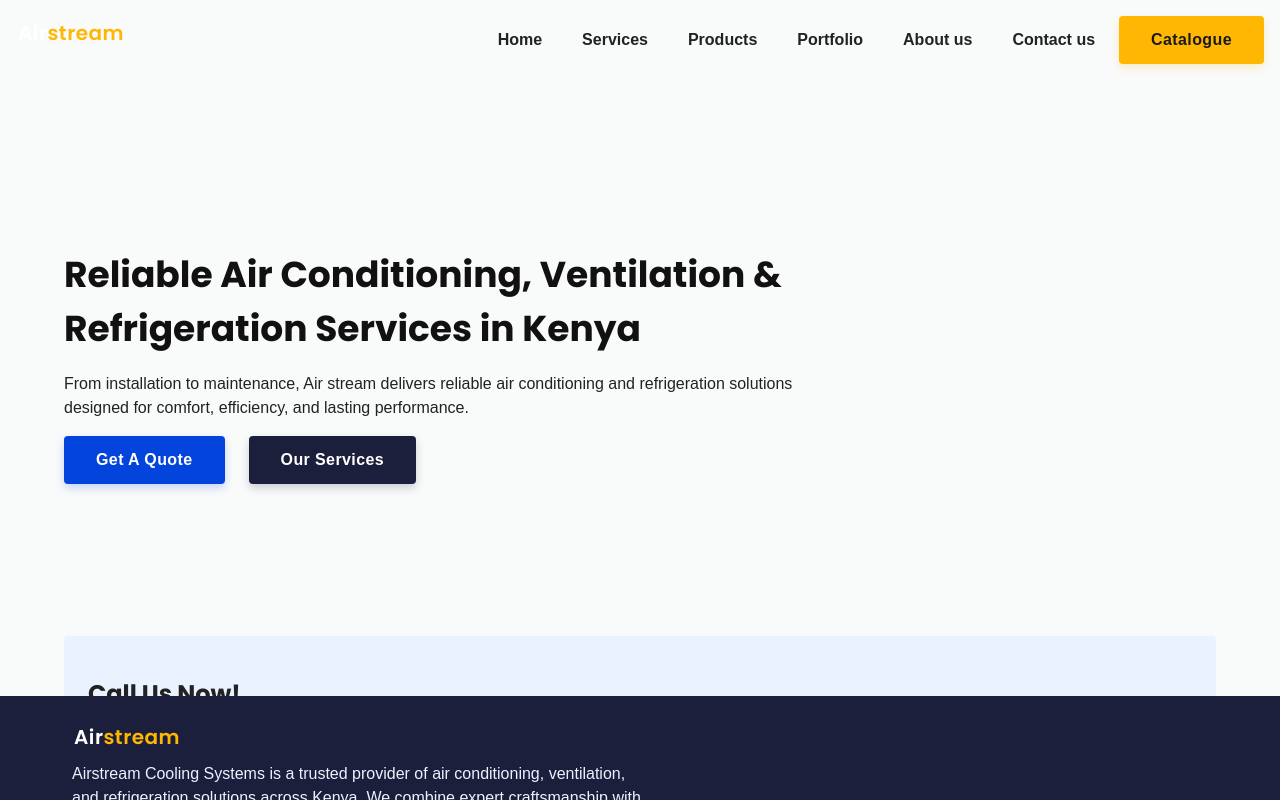
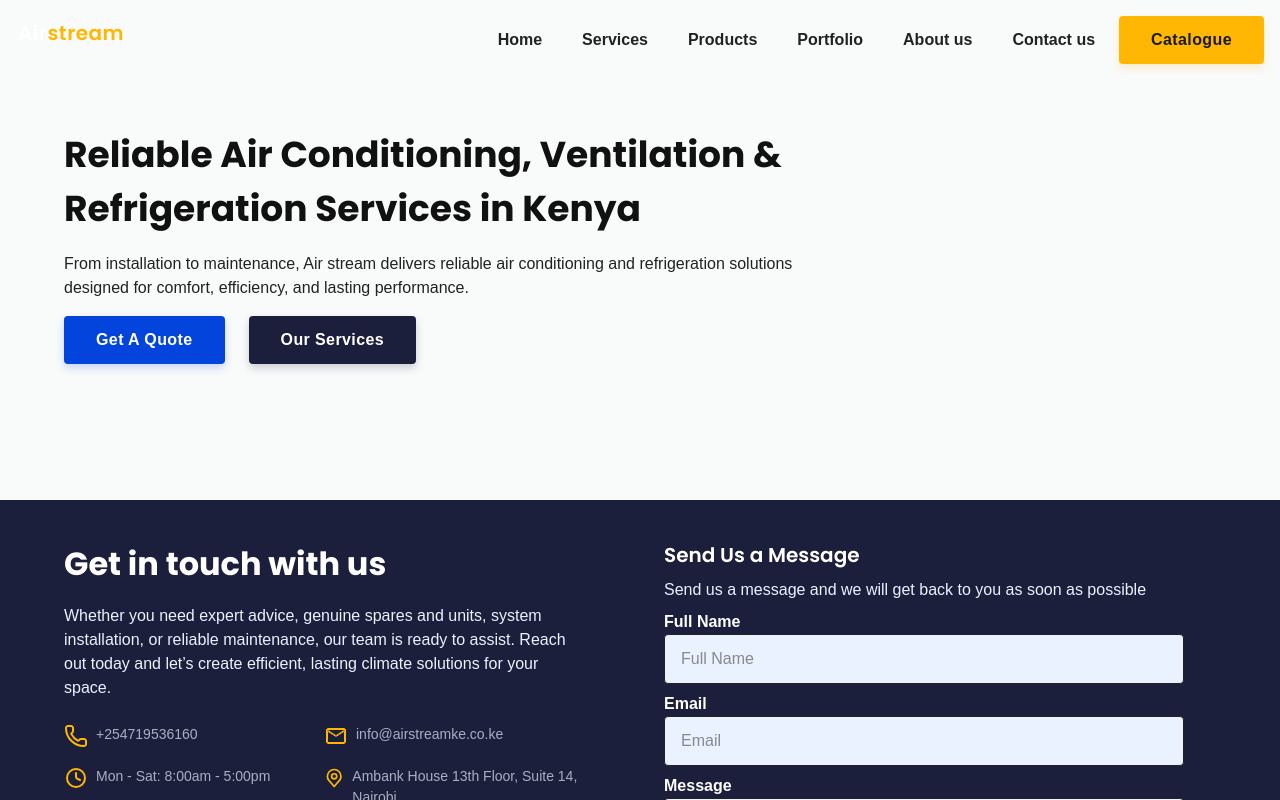
Before and after one commit to alphy1027/air-stream, a Next.js app: page / in a window 1280 px wide. Shown: the top 800 px of the page. Built offline with nearby package versions, Linux system fonts and the light colour scheme; no server answers; a web font is replaced by a local one.

Commit message:
fined tuned the contact us page

```diff
--- a/src/app/contact-us/page.tsx
+++ b/src/app/contact-us/page.tsx
@@ -1,16 +1,6 @@
-import SectionContainer from "@/components/section/SectionContainer";
-import SectionTitle from "@/components/UI-primitives/text/SectionTitle";
-import Text from "@/components/UI-primitives/text/Text";
 import { Metadata } from "next";
-import ContactInfo from "./components/ContactInfo";
-import { contact } from "@/content/contact";
-import PhoneIcon from "./icons/PhoneIcon";
-import EmailIcon from "./icons/EmailIcon";
-import ClockIcon from "./icons/ClockIcon";
-import LocationIcon from "./icons/LocationIcon";
-import Input from "@/components/UI-primitives/input/Input";
-import TextArea from "@/components/UI-primitives/input/TextArea";
-import Button from "@/components/UI-primitives/button";
+import GetInTouchSection from "./sections/GetInTouchSection";
+import LocationSection from "./sections/LocationSection";
 
 export const metadata: Metadata = {
   title: "Contact AirStream | HVAC & Refrigeration Services in Kenya",
@@ -29,73 +19,10 @@ export const metadata: Metadata = {
 
 export default function Contact() {
   return (
-    <div className="flex flex-col gap-y-brand-spacing-2xl">
+    <div className="flex flex-col gap-y-brand-page-spacing">
       <div className="w-full h-28 bg-neutral"></div>
-      <div className="bg-secondary py-brand-spacing">
-        <SectionContainer className="grid lg:grid-cols-2 lg:grid-rows-1 gap-x-brand-spacing-2xl content-between justify-center gap-y-brand-spacing-lg">
-          <div className="card max-w-[520px]">
-            <SectionTitle className="text-brand-white">Get in touch with us</SectionTitle>
-            <Text className="text-neutral">
-              Whether you need expert advice, genuine spares and units, system installation, or reliable maintenance,
-              our team is ready to assist. Reach out today and let’s create efficient, lasting climate solutions for
-              your space.
-            </Text>
-            <div className="grid grid-cols-1 pt-2 grid-rows-4 md:grid-cols-2 md:grid-rows-2 gap-y-3 gap-x-brand-spacing-xs">
-              <ContactInfo icon={<PhoneIcon />}>{contact.info.phone1}</ContactInfo>
-              <ContactInfo icon={<EmailIcon />}>{contact.info.email}</ContactInfo>
-              <ContactInfo icon={<ClockIcon />}>{contact.operationTime}</ContactInfo>
-              <ContactInfo icon={<LocationIcon />}>
-                {contact.location.street}, {contact.location.city}
-              </ContactInfo>
-            </div>
-          </div>
-          <div>
-            <div className="card max-w-[520px] w-full gap-y-brand-spacing-xs">
-              <h4 className="text-brand-white">Send Us a Message</h4>
-              <Text className="text-neutral">Send us a message and we will get back to you as soon as possible</Text>
-              <form className="card gap-y-brand-spacing-xs">
-                <Input
-                  id="fullName"
-                  label="Full Name"
-                  type="text"
-                  placeholder="Full Name"
-                  name="fullName"
-                  required
-                  minLength={3}
-                />
-                <Input id="email" label="Email" type="email" placeholder="Email" name="email" required minLength={3} />
-                <TextArea
-                  rows={4}
-                  id="message"
-                  label="Message"
-                  placeholder="Message"
-                  name="message"
-                  required
-                  minLength={3}
-                />
-                <Button type="submit" variant="accent" className="self-end mt-4">
-                  Submit
-                </Button>
-              </form>
-            </div>
-          </div>
-        </SectionContainer>
-      </div>
-      <SectionContainer className="flex flex-col gap-y-brand-spacing">
-        <div className="flex gap-y-brand-spacing-xs flex-wrap justify-between items-center">
-          <SectionTitle>Our Location</SectionTitle>
-          <div className="flex items-center gap-4">
-            <Button className="p-brand-spacing-xs rounded-full">E</Button>
-            <Button variant="secondary" className="p-brand-spacing-xs rounded-full">
-              L
-            </Button>
-            <Button variant="accent" className="p-brand-spacing-xs rounded-full">
-              P
-            </Button>
-          </div>
-        </div>
-        <div className="w-full rounded-brand-radius h-[260px] md:h-[320px] xl:h-[350px] bg-neutral"></div>
-      </SectionContainer>
+      <GetInTouchSection />
+      <LocationSection />
     </div>
   );
 }
--- /dev/null
+++ b/src/app/contact-us/sections/GetInTouchSection.tsx
@@ -0,0 +1,67 @@
+import SectionContainer from "@/components/section/SectionContainer";
+import SectionTitle from "@/components/UI-primitives/text/SectionTitle";
+import Text from "@/components/UI-primitives/text/Text";
+import ContactInfo from "../components/ContactInfo";
+import PhoneIcon from "../icons/PhoneIcon";
+import ClockIcon from "../icons/ClockIcon";
+import EmailIcon from "../icons/EmailIcon";
+import LocationIcon from "../icons/LocationIcon";
+import { contact } from "@/content/contact";
+import Input from "@/components/UI-primitives/input/Input";
+import TextArea from "@/components/UI-primitives/input/TextArea";
+import Button from "@/components/UI-primitives/button";
+
+export default function GetInTouchSection() {
+  return (
+    <div className="bg-secondary py-brand-spacing">
+      <SectionContainer className="grid lg:grid-cols-2 lg:grid-rows-1 gap-x-brand-spacing-2xl content-between justify-center gap-y-brand-spacing-lg">
+        <div className="card max-w-[520px]">
+          <SectionTitle className="text-brand-white">Get in touch with us</SectionTitle>
+          <Text className="text-neutral">
+            Whether you need expert advice, genuine spares and units, system installation, or reliable maintenance, our
+            team is ready to assist. Reach out today and let’s create efficient, lasting climate solutions for your
+            space.
+          </Text>
+          <div className="grid grid-cols-1 pt-2 grid-rows-4 md:grid-cols-2 md:grid-rows-2 gap-3 md:gap-0">
+            <ContactInfo icon={<PhoneIcon />}>{contact.info.phone1}</ContactInfo>
+            <ContactInfo icon={<EmailIcon />}>{contact.info.email}</ContactInfo>
+            <ContactInfo icon={<ClockIcon />}>{contact.operationTime}</ContactInfo>
+            <ContactInfo icon={<LocationIcon />}>
+              {contact.location.street}, {contact.location.city}
+            </ContactInfo>
+          </div>
+        </div>
+        <div>
+          <div className="card max-w-[520px] w-full gap-y-brand-spacing-xs">
+            <h4 className="text-brand-white">Send Us a Message</h4>
+            <Text className="text-neutral">Send us a message and we will get back to you as soon as possible</Text>
+            <form className="card gap-y-brand-spacing-xs">
+              <Input
+                id="fullName"
+                label="Full Name"
+                type="text"
+                placeholder="Full Name"
+                name="fullName"
+                required
+                minLength={3}
+              />
+              <Input id="email" label="Email" type="email" placeholder="Email" name="email" required minLength={3} />
+              <TextArea
+                rows={4}
+                id="message"
+                label="Message"
+                placeholder="Message"
+                name="message"
+                required
+                minLength={3}
+              />
+              <Button type="submit" variant="accent" className="self-end mt-4">
+                Submit
+              </Button>
+            </form>
+          </div>
+        </div>
+      </SectionContainer>
+    </div>
+  );
+}
--- /dev/null
+++ b/src/app/contact-us/sections/LocationSection.tsx
@@ -0,0 +1,23 @@
+import SectionContainer from "@/components/section/SectionContainer";
+import Button from "@/components/UI-primitives/button";
+import SectionTitle from "@/components/UI-primitives/text/SectionTitle";
+
+export default function LocationSection() {
+  return (
+    <SectionContainer className="flex flex-col gap-y-brand-spacing">
+      <div className="flex gap-y-brand-spacing-xs flex-wrap justify-between items-center">
+        <SectionTitle>Our Location</SectionTitle>
+        <div className="flex items-center gap-4">
+          <Button className="p-brand-spacing-xs rounded-full">E</Button>
+          <Button variant="secondary" className="p-brand-spacing-xs rounded-full">
+            L
+          </Button>
+          <Button variant="accent" className="p-brand-spacing-xs rounded-full">
+            P
+          </Button>
+        </div>
+      </div>
+      <div className="w-full rounded-brand-radius h-[260px] md:h-[320px] xl:h-[350px] bg-neutral"></div>
+    </SectionContainer>
+  );
+}
--- a/src/app/globals.css
+++ b/src/app/globals.css
@@ -81,6 +81,7 @@
   --spacing-brand-spacing-lg: var(--brand-spacing-lg);
   --spacing-brand-spacing-xl: var(--brand-spacing-xl);
   --spacing-brand-spacing-2xl: var(--brand-spacing-2xl);
+  --spacing-brand-page-spacing: 120px;
 
   /* RADIUS */
   --radius-brand-radius: var(--brand-radius);
--- a/src/app/layout.tsx
+++ b/src/app/layout.tsx
@@ -62,7 +62,7 @@ export default function RootLayout({
     <html lang="en" className={`${afacad.variable} ${poppins.variable} antialiased `}>
       <body className="flex flex-col font-primary gap-y-brand-spacing-lg">
         <Header />
-        <main className="flex-1">
+        <main className="flex-1 flex flex-col gap-y-brand-spacing">
           <>{children}</>
           <CallToAction />
         </main>
--- a/src/app/page.tsx
+++ b/src/app/page.tsx
@@ -1,6 +1,7 @@
 import SectionContainer from "@/components/section/SectionContainer";
 import Button from "@/components/UI-primitives/button";
 import { Metadata } from "next";
+import GetInTouchSection from "./contact-us/sections/GetInTouchSection";
 
 export const metadata: Metadata = {
   title: "Airstream HVAC & Refrigeration Solutions in Kenya | Installation, Repair, Maintenance & Spare Parts",
@@ -19,6 +20,7 @@ export const metadata: Metadata = {
 
 export default function Home() {
   return (
+    <div className="flex flex-col gap-y-brand-page-spacing">
       <SectionContainer className="h-[92%] flex flex-col justify-center">
         <div className="flex flex-col gap-y-brand-spacing-sm max-w-[760px]">
           <h1 className="font-secondary text-heading-base md:text-heading-lg text-foreground-heading font-bold">
@@ -34,5 +36,7 @@ export default function Home() {
           </div>
         </div>
       </SectionContainer>
+      <GetInTouchSection />
+    </div>
   );
 }
--- a/src/components/section/CallToAction.tsx
+++ b/src/components/section/CallToAction.tsx
@@ -7,10 +7,10 @@ import CtaPhoneIcon from "./icons/CtaPhoneIcon";
 const CallToAction = () => {
   return (
     <SectionContainer>
-      <div className="flex flex-wrap bg-neutral items-end gap-y-brand-spacing p-brand-spacing-sm justify-between md:p-brand-spacing xl:py-brand-spacing-xl px-24 rounded-brand-radius">
-        <div className="flex flex-col gap-y-brand-spacing-sm  max-w-[360px]">
+      <div className="flex flex-col bg-neutral items-end gap-y-brand-spacing p-brand-spacing-sm justify-between md:py-brand-spacing md:px-brand-spacing-2xl lg:flex-row lg:py-brand-spacing-lg lg:px-32 xl:px-48 rounded-brand-radius">
+        <div className="flex flex-col gap-y-brand-spacing-sm w-full">
           <h3 className="">Call Us Now!</h3>
-          <Text>Need expert HVAC support? Let’s get your system running perfectly</Text>
+          <Text className="max-w-[360px]">Need expert HVAC support? Let’s get your system running perfectly</Text>
         </div>
         <div className="w-full h-full flex justify-end">
           <Button variant="accent" leftIcon={<CtaPhoneIcon />}>
```
Lines whose indentation alone changed are shown as unchanged.
